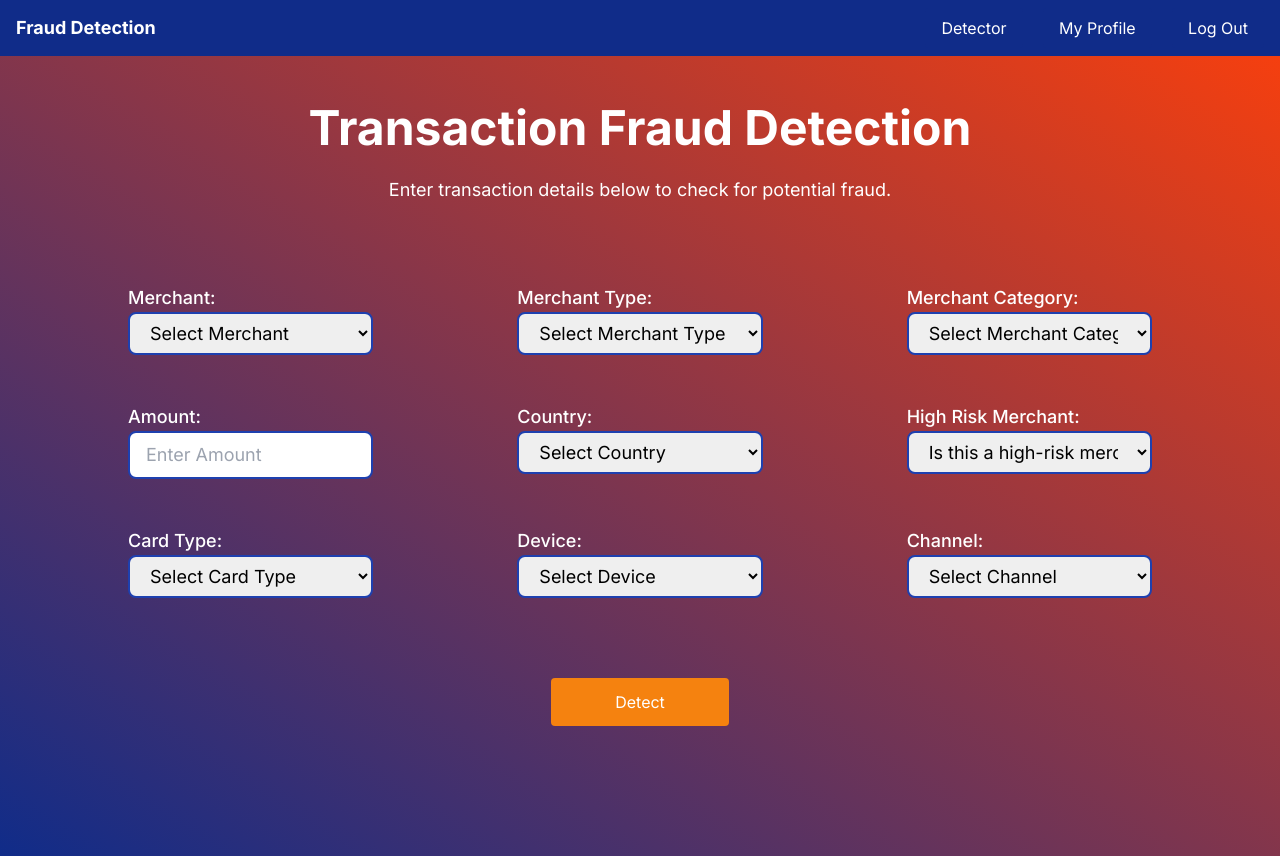
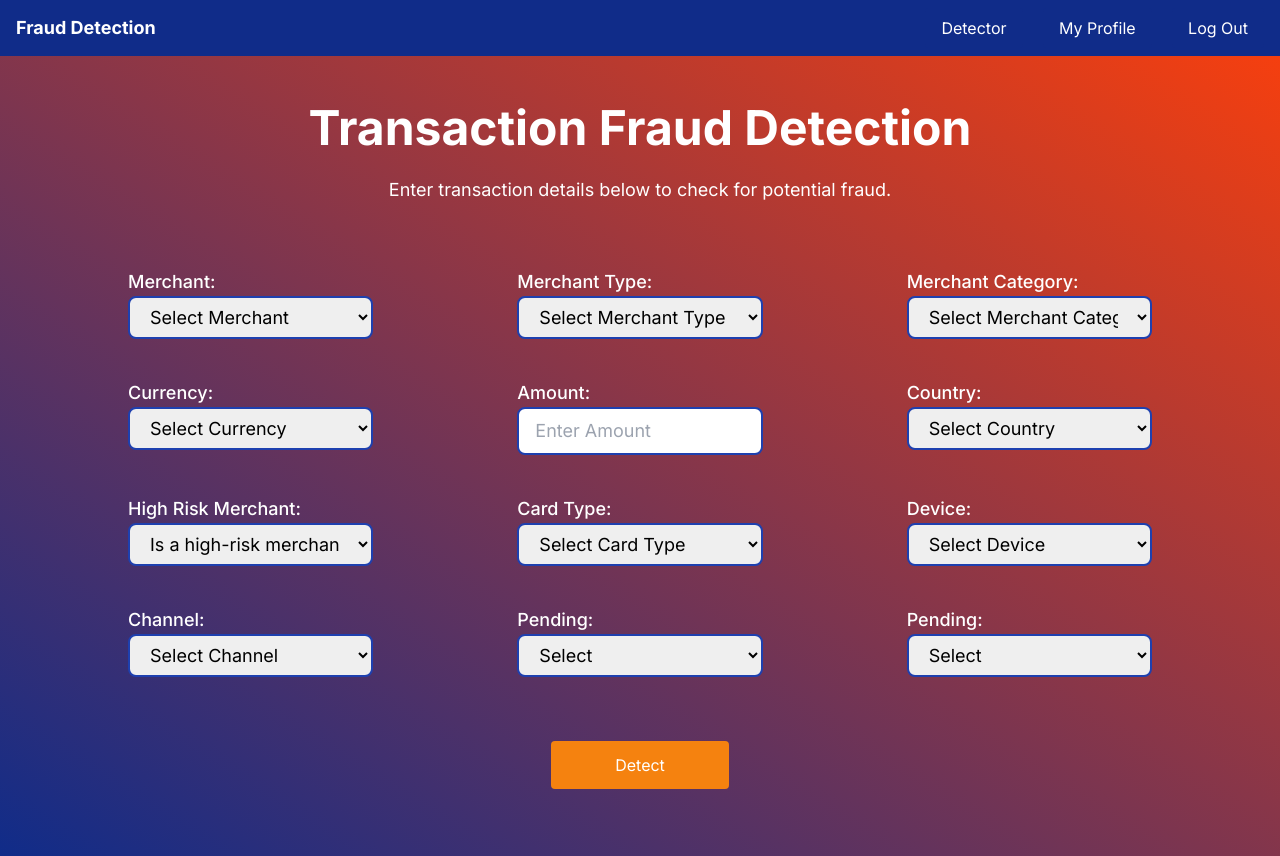
Before and after one commit to jnsltk/fraud_detection, a Django app: page /core/detection_page/ in a window 1280 px wide. Run offline with Django 5.2, Linux system fonts and the light colour scheme; the visitor is signed in with stand-in values (Sample User, id 1); some libraries are stand-ins or nearby versions.

Commit message:
#16 Adding options for each selection box

```diff
--- a/fraud_detection/core/templates/detection/detection_page.html
+++ b/fraud_detection/core/templates/detection/detection_page.html
@@ -9,10 +9,10 @@
     <p class="text-center text-lg">Enter transaction details below to check for potential fraud.</p>
 
     <!-- Fraud Detection Form -->
-    <form action="{% url 'core/detection_result' %}" method="post" class="flex flex-col items-center space-y-20 w-4/5 max-w-6xl">
+    <form action="{% url 'core/detection_result' %}" method="post" class="flex flex-col items-center space-y-16 w-4/5 max-w-6xl">
         {% csrf_token %}
 
-        <div class="grid grid-cols-1 sm:grid-cols-3 gap-x-36 gap-y-12 w-full">
+        <div class="grid grid-cols-1 sm:grid-cols-3 gap-x-36 gap-y-10 w-full">
             <!-- Merchant -->
             <div class="flex flex-col">
                 <label for="merchant" class="text-lg font-medium text-white">
@@ -46,9 +68,36 @@
                 </label>
                 <select id="merchant_category" name="merchant_category" class="px-4 py-2 rounded-lg border-2 border-blue-800 text-lg text-black" required>
                     <option value="" disabled selected>Select Merchant Category</option>
-                    <option value="Category1">Category1</option>
-                    <option value="Category2">Category2</option>
-                    <option value="Category3">Category3</option>
+                    <option value="Restaurant">Restaurant</option>
+                    <option value="Entertainment">Entertainment</option>
+                    <option value="Grocery">Grocery</option>
+                    <option value="Gas">Gas</option>
+                    <option value="Healthcare">Healthcare</option>
+                    <option value="Education">Education</option>
+                    <option value="Retail">Retail</option>
+                    <option value="Travel">Travel</option>
+                    <option value="Unknown">Other</option>
+
+                </select>
+            </div>
+
+            <!-- Currency -->
+            <div class="flex flex-col">
+                <label for="merchant_category" class="text-lg font-medium text-white">
+                    Currency:
+                </label>
+                <select id="merchant_category" name="merchant_category" class="px-4 py-2 rounded-lg border-2 border-blue-800 text-lg text-black" required>
+                    <option value="" disabled selected>Select Currency</option>
+                    <option value="GBP">GBP</option>
+                    <option value="BRL">BRL</option>
+                    <option value="JPY">JPY</option>
+                    <option value="AUD">AUD</option>
+                    <option value="NGN">NGN</option>
+                    <option value="EUR">EUR</option>
+                    <option value="MXN">MXN</option>
+                    <option value="RUB">RUB</option>
+                    <option value="CAD">CAD</option>
+                    <option value="Unknown">Other</option>
                 </select>
             </div>
 
@@ -86,7 +143,7 @@
                     High Risk Merchant:
                 </label>
                 <select id="high_risk_merchant" name="high_risk_merchant" class="px-4 py-2 rounded-lg border-2 border-blue-800 text-lg text-black" required>
-                    <option value="" disabled selected>Is this a high-risk merchant?</option>
+                    <option value="" disabled selected>Is a high-risk merchant?</option>
                     <option value="Yes">Yes</option>
                     <option value="No">No</option>
                 </select>
@@ -126,8 +185,33 @@
                     <option value="" disabled selected>Select Channel</option>
                     <option value="Online">Online</option>
                     <option value="In-store">In-store</option>
+                    <option value="Unknown">Other</option>
                 </select>
             </div>
+
+            <!-- Pending -->
+            <div class="flex flex-col">
+                <label for="channel" class="text-lg font-medium text-white">
+                    Pending:
+                </label>
+                <select id="channel" name="channel" class="px-4 py-2 rounded-lg border-2 border-blue-800 text-lg text-black" required>
+                    <option value="" disabled selected>Select</option>
+                    <option value="Unknown">Other</option>
+                </select>
+            </div>
+
+            <!-- Pending -->
+            <div class="flex flex-col">
+                <label for="channel" class="text-lg font-medium text-white">
+                    Pending:
+                </label>
+                <select id="channel" name="channel" class="px-4 py-2 rounded-lg border-2 border-blue-800 text-lg text-black" required>
+                    <option value="" disabled selected>Select</option>
+                    <option value="Unknown">Other</option>
+                </select>
+            </div>
+
+
         </div>
 
         <!-- Submit Button -->
```
Also changed, not shown: other parts of fraud_detection/core/templates/detection/detection_page.html (+40 -10 lines), management.md (+1 -1 lines).
